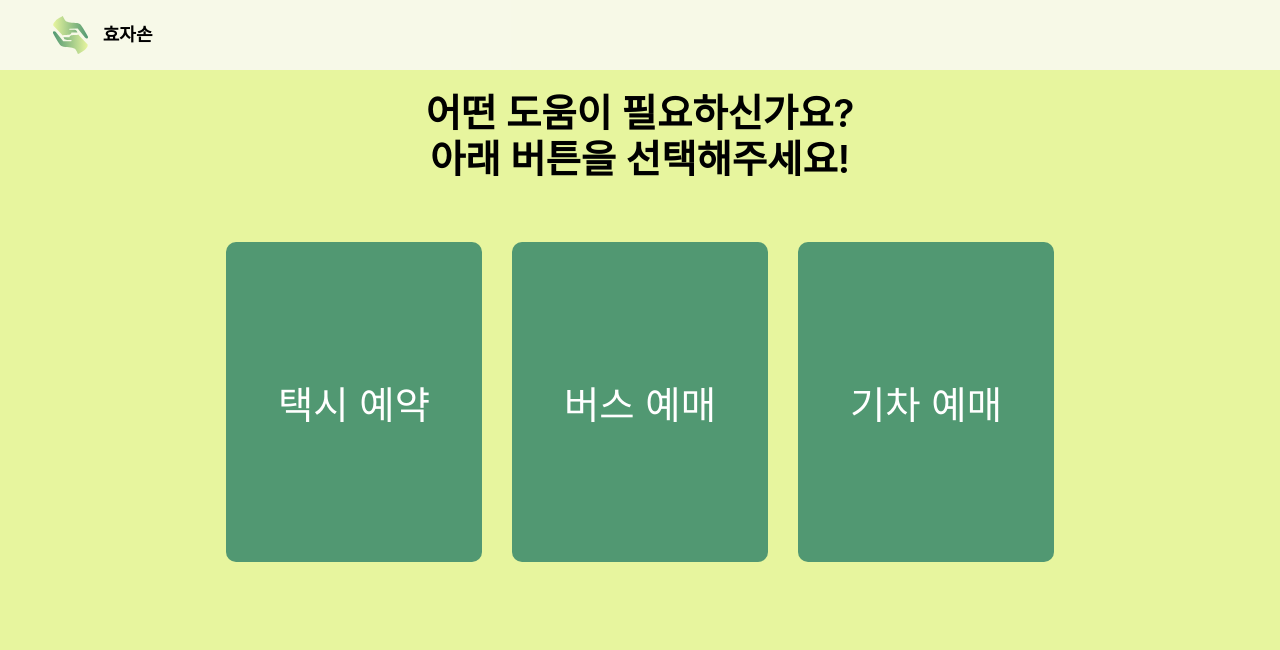
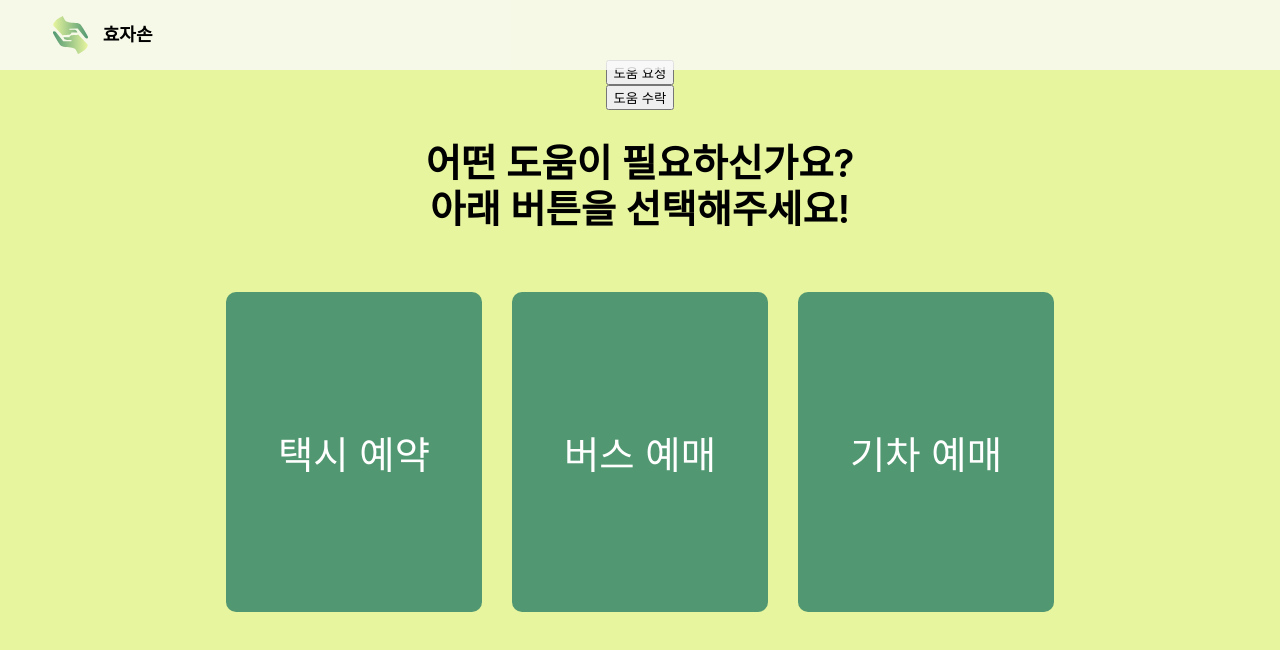
Before and after one commit to HyoZaSon/FrontEnd, a React (Create React App) app: page /hyozaparent in a window 1280 px wide. Shown: the top 650 px of the page. Built offline with nearby package versions, Linux system fonts and the light colour scheme; no server answers.

Commit message:
feat: 도움 요청, 수락 테스트

```diff
--- a/src/pages/Hyozaparent.jsx
+++ b/src/pages/Hyozaparent.jsx
@@ -99,9 +99,9 @@ const Hyozaparent = () => {
     }
   };
 
-  const acceptHelp = async (helpBoardId) => {
-    try {
-      const response = await axios.post(
+  const acceptHelp = () => {
+    axios
+      .post(
         `/help/helprequest/acceptHelp/${helpBoardId}`,
         {},
         {
@@ -110,24 +110,46 @@ const Hyozaparent = () => {
             Authorization: localStorage.getItem("accessToken"), // 실제 토큰 값을 사용해야 합니다.
           },
         }
-      );
+      )
+      .then((response) => {
+        console.log(response);
+        console.log("도움 수락 성공");
+      })
+      .catch((error) => {
+        console.log(error);
+        console.log("도움 수락 실패");
+      });
+  };
 
-      if (response.status === 200) {
-        console.log("도움 수락 성공");
-      } else {
-        console.error("도움 수락 실패");
-      }
-    } catch (error) {
-      console.error("도움 수락 중 오류: ", error);
-    }
-  };
+  // const acceptHelp = async (helpBoardId) => {
+  //   try {
+  //     const response = await axios.post(
+  //       `/help/helprequest/acceptHelp/${helpBoardId}`,
+  //       {},
+  //       {
+  //         withCredentials: true,
+  //         headers: {
+  //           Authorization: localStorage.getItem("accessToken"), // 실제 토큰 값을 사용해야 합니다.
+  //         },
+  //       }
+  //     );
+
+  //     if (response.status === 200) {
+  //       console.log("도움 수락 성공");
+  //     } else {
+  //       console.error("도움 수락 실패");
+  //     }
+  //   } catch (error) {
+  //     console.error("도움 수락 중 오류: ", error);
+  //   }
+  // };
 
   return (
     <>
       <Mobile>
         <Wrapper>
           <button onClick={requestHelp}>도움 요청</button>
-          <button onClick={() => acceptHelp(helpBoardId)}>도움 수락</button>
+          <button onClick={acceptHelp}>도움 수락</button>
           <HelpBox
             HfontSize={"5vw"}
             btnWidth={"70vw"}
@@ -138,6 +160,8 @@ const Hyozaparent = () => {
       </Mobile>
       <PC>
         <Wrapper>
+          <button onClick={requestHelp}>도움 요청</button>
+          <button onClick={acceptHelp}>도움 수락</button>
           <HelpBox
             HfontSize={"3vw"}
             btnWidth={"20vw"}
```
